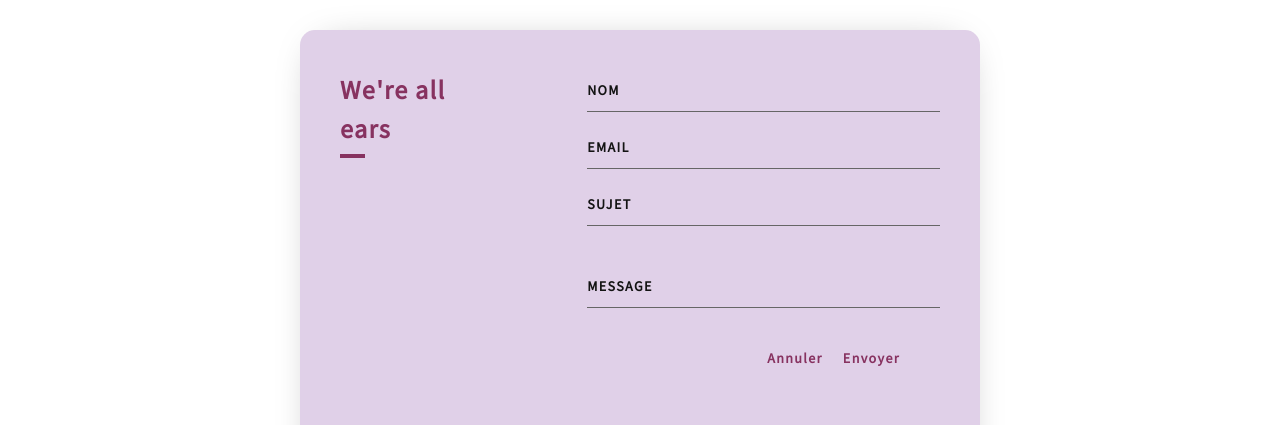
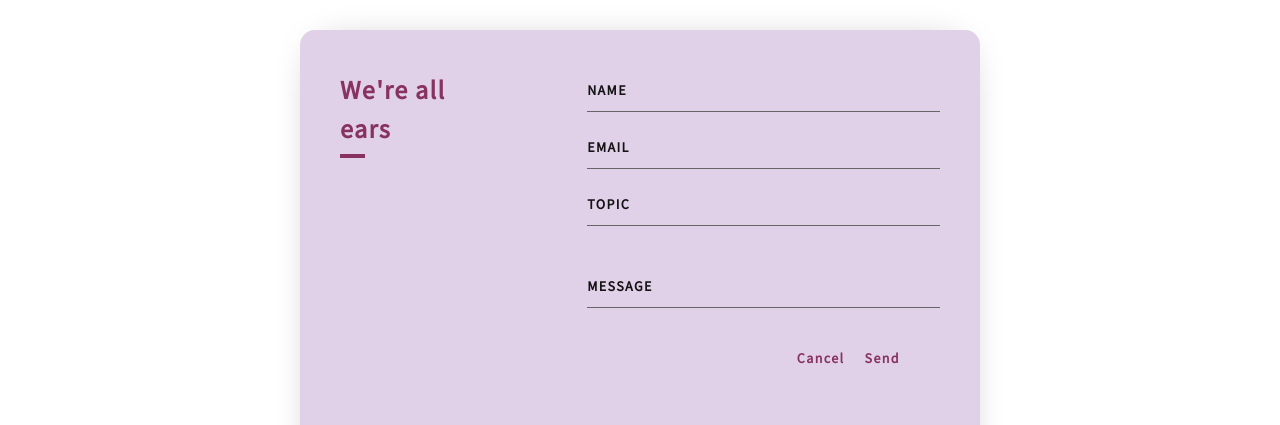
Before and after one commit to beyondvisions/Mindspan, a React (Vite) app in the folder client/: page /contact in a window 1280 px wide. Shown: the part 170-595 px from the top of the page. Built offline with nearby package versions, Linux system fonts and the light colour scheme; no server answers.

Commit message:
Update ContactComponent.jsx

```diff
--- a/client/src/pages/ContactUs/ContactComponent.jsx
+++ b/client/src/pages/ContactUs/ContactComponent.jsx
@@ -67,20 +67,20 @@ function ContactComponent() {
                         <div className={styles.screen_body_item}>
                             <div className={styles.app_form}>
                                 <div className={styles.app_form_group}>
-                                        <input className={styles.app_form_control} placeholder="Nom" name="name" value={formData.name} onChange={handleChange} />
+                                    <input className={styles.app_form_control} placeholder="Name" name="name" value={formData.name} onChange={handleChange} />
                                 </div>
                                 <div className={styles.app_form_group}>
                                     <input className={styles.app_form_control} placeholder="Email" name="email" value={formData.email} onChange={handleChange} />
                                 </div>
                                 <div className={styles.app_form_group}>
-                                        <input className={styles.app_form_control} placeholder="Sujet" name="topic" value={formData.topic} onChange={handleChange} />
+                                    <input className={styles.app_form_control} placeholder="Topic" name="topic" value={formData.topic} onChange={handleChange} />
                                 </div>
                                 <div className={styles.app_form_group_message}>
                                     <input className={styles.app_form_control} placeholder="Message" name="message" value={formData.message} onChange={handleChange} />
                                 </div>
                                 <div className={styles.app_form_group_buttons}>
-                                        <button className={styles.app_form_button} type="reset">Annuler</button>
-                                        <button className={styles.app_form_button} type="submit">Envoyer</button>
+                                    <button className={styles.app_form_button} type="reset">Cancel</button>
+                                    <button className={styles.app_form_button} type="submit">Send</button>
                                 </div>
                             </div>
                         </div>
```
Lines whose indentation alone changed are shown as unchanged.
